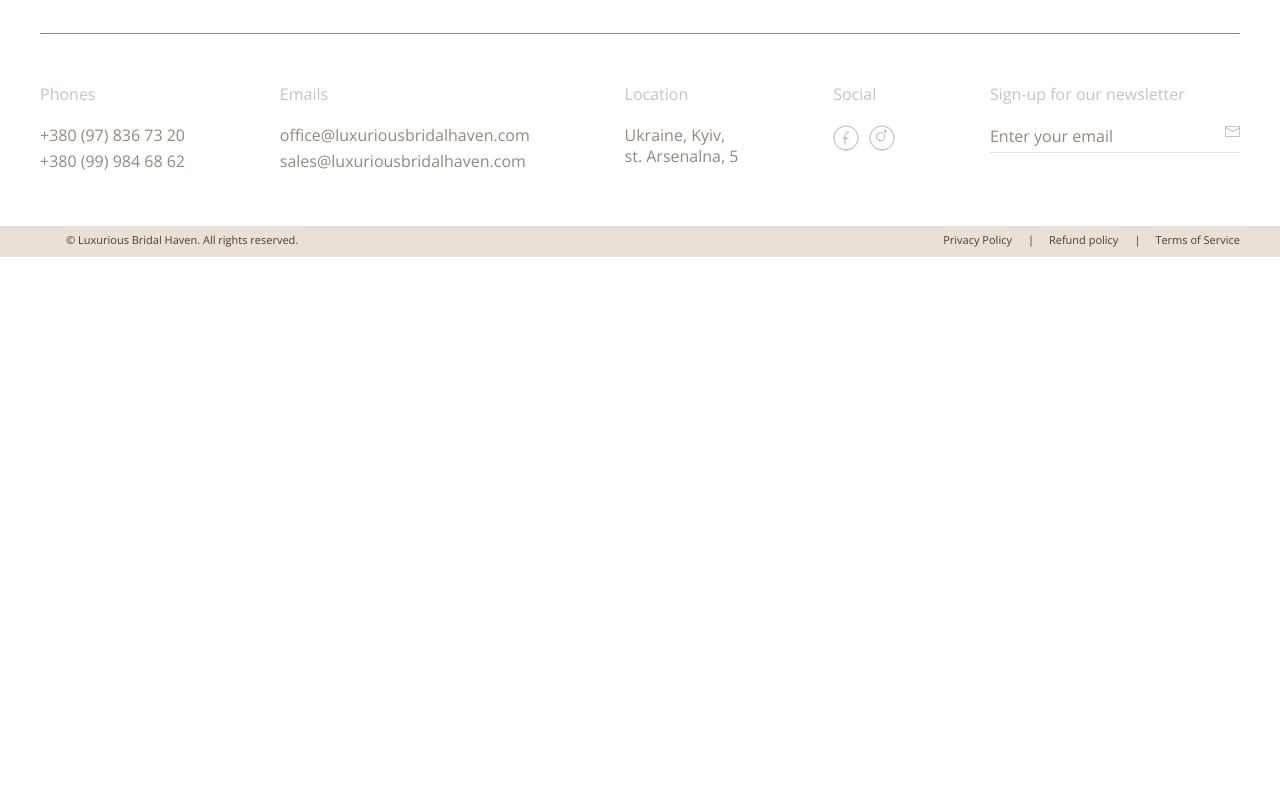
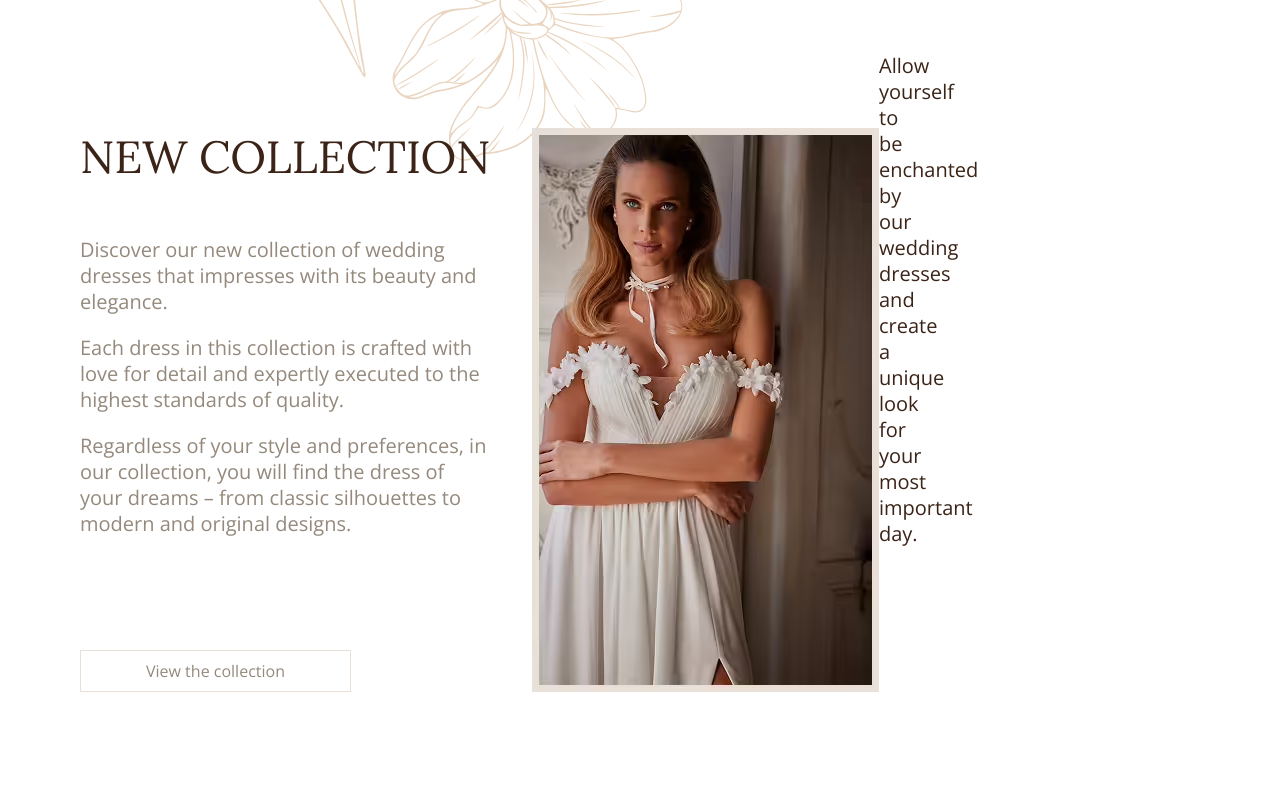
Before and after one commit to Longin87/luxurious-bridal-haven, a website: page app/pages/index.html in a window 1280 px wide. Shown: the part 962-1752 px from the top of the page. Before the commit the page ends 1219 px from the top, so only its background shows below. Drawn offline with nearby package versions, Linux system fonts and the light colour scheme; files that its build step writes are made by us from their sources; files whose address does not match are found by name.

Commit message:
added section new collection

```diff
--- a/app/pages/index.html
+++ b/app/pages/index.html
@@ -2,9 +2,9 @@
 <!--=include header.html -->
 <main class="main">
   <section class="top" style="  background-image: image-set(
-    url('../images/top-bg.avif') type('image/avif'),
-    url('../images/top-bg.webp') type('image/webp'),
-    url('../images/top-bg.jpg')
+    url('images/top-bg.avif') type('image/avif'),
+    url('images/top-bg.webp') type('image/webp'),
+    url('images/top-bg.jpg')
   );">
     <div class="container">
       <div class="top__inner">
@@ -15,5 +15,42 @@
       </div>
     </div>
   </section>
+  <section class="new-collection">
+    <div class="container">
+      <div class="new-collection__inner">
+        <div class="new-collection__content">
+          <h2 class="new-collection__tittle">NEW COLLECTION</h2>
+          <p class="new-collection__text">
+            Discover our new collection of wedding dresses that impresses with its beauty and elegance.
+          </p>
+          <p class="new-collection__text">
+            Each dress in this collection is crafted with love for detail and expertly executed to the highest standards
+            of quality.
+          </p>
+          <p class="new-collection__text">
+            Regardless of your style and preferences, in our collection, you will find the dress of your dreams – from
+            classic silhouettes to modern and original designs.
+          </p>
+          <a class="new-collection__link" href="#">View the collection</a>
+        </div>
+        <picture class="new-collection__img">
+          <source srcset="images/new-coll-1.avif" type="image/avif">
+          <source srcset="images/new-coll-1.webp" type="image/webp">
+          <img src="images/new-coll-1.jpg" alt="Alt text">
+        </picture>
+        <div class="new-collection__box">
+          <picture class="new-collection__box-img">
+            <source srcset="images/new-coll-2.avif" type="image/avif">
+            <source srcset="images/new-coll-2.webp" type="image/webp">
+            <img src="images/new-coll-2.jpg" alt="Alt text">
+            <p class="new-collection__caption">
+              Allow yourself to be enchanted by our wedding dresses and create a unique look for your most important
+              day.
+            </p>
+          </picture>
+        </div>
+      </div>
+    </div>
+  </section>
 </main>
 <!--=include footer.html -->
--- a/app/scss/style.scss
+++ b/app/scss/style.scss
@@ -198,3 +198,58 @@
     align-self: start;
   }
 }
+
+.new-collection {
+  background-image: url(../images/top-decor.svg);
+  background-repeat: no-repeat;
+  background-position: 230px -40%;
+
+  &__inner {
+    padding: 150px 0;
+    display: flex;
+  }
+
+  &__content {
+    max-width: 492px;
+    padding: 75px 40px 0 40px;
+    display: flex;
+    flex-direction: column;
+  }
+
+  &__tittle {
+    @extend %lora-400;
+    font-size: 45px;
+    margin-bottom: 50px;
+    text-transform: uppercase;
+  }
+
+  &__text {
+    margin-bottom: 20px;
+    color: vars.$color-text-muted;
+
+  }
+
+  &__link {
+    margin-top: auto;
+    font-size: 16px;
+    color: vars.$color-text-muted;
+    padding: 10px 65px;
+    border: 1px solid vars.$bg-primary;
+    align-self: start;
+  }
+
+  &__img {
+    padding-top: 75px;
+  }
+
+  &__box {
+    position: relative;
+    display: flex;
+  }
+
+  &__box-img {
+    position: absolute;
+  }
+
+  &__caption {}
+}
```
Also changed, not shown: app/images/new-coll-1.avif (added), app/images/new-coll-1.jpg (added), app/images/new-coll-1.webp (added), app/images/new-coll-2.avif (added), app/images/new-coll-2.jpg (added), app/images/new-coll-2.webp (added), app/images/src/new-coll-1.jpg (added), app/images/src/new-coll-2.jpg (added), app/images/top-decor.svg (added).
